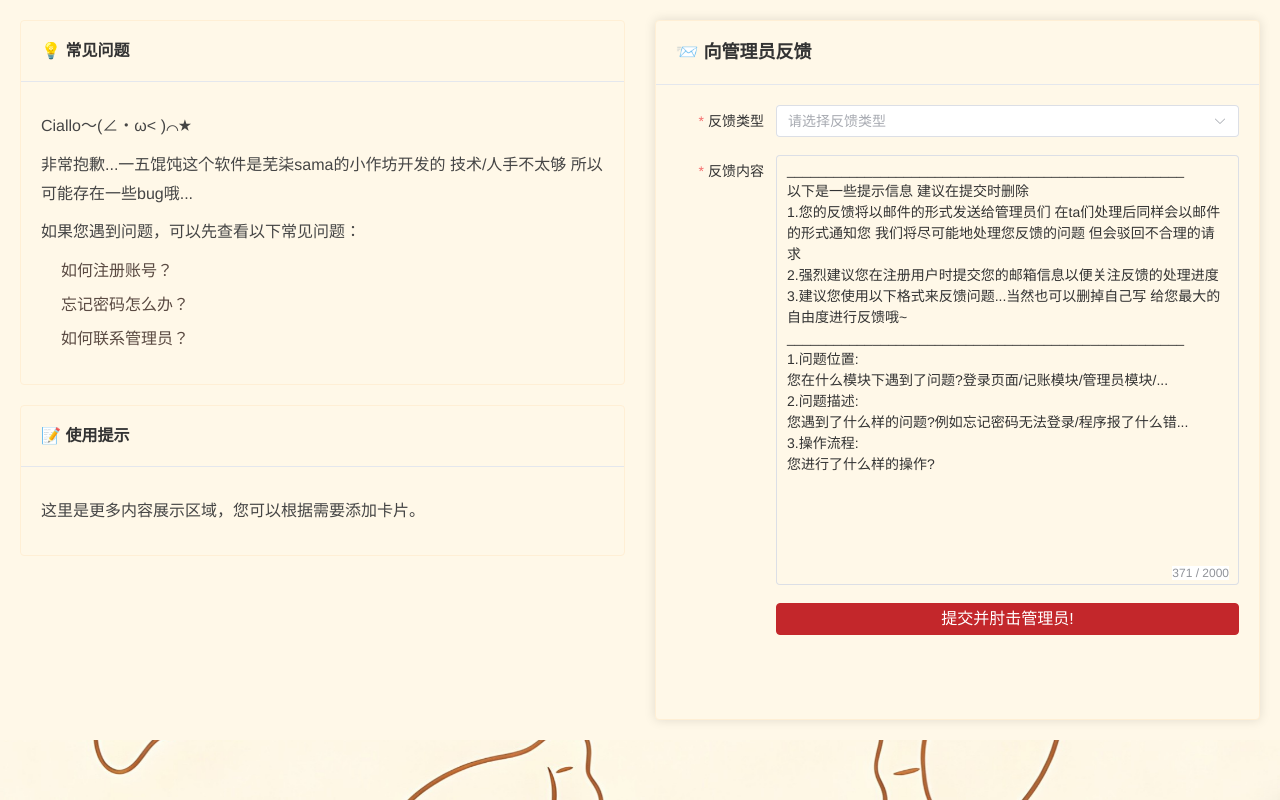
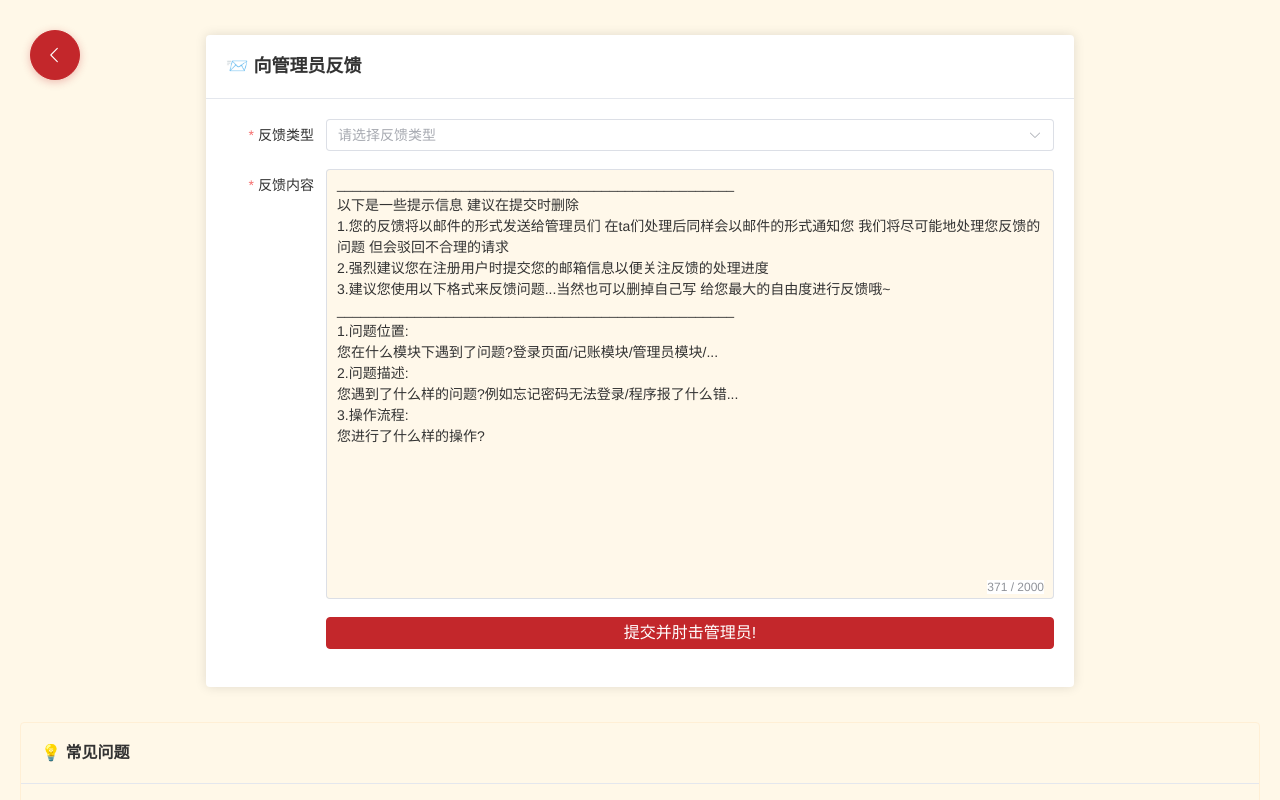
Before and after one commit to luofengwuqi/Hundun-Bone, a Vue app in the folder front-end/hundun-front/: page /help in a window 1280 px wide. Built offline with nearby package versions, Linux system fonts and the light colour scheme.

Commit message:
fix(前端):用户端首页头部 help页面样式重构

```diff
--- a/front-end/hundun-front/src/router/index.js
+++ b/front-end/hundun-front/src/router/index.js
@@ -13,7 +13,7 @@ const router = createRouter({
       path:'/user',
       component:()=>import('@/views/user/UserHome.vue'),
       children:[
-        { path:'/user/info', component:()=>import('@/views/user/component/Info/Info.vue')},
+        { path:'info', component:()=>import('@/views/user/component/Info/Info.vue')},
       ]
     },
   ],
--- a/front-end/hundun-front/src/views/help/Help.vue
+++ b/front-end/hundun-front/src/views/help/Help.vue
@@ -2,6 +2,26 @@
 import { ref } from 'vue'
 import { ElMessage } from 'element-plus'
 import { addFeedbackAPI } from '@/api/feedback.js'
+import router from '@/router/index.js'
+import { ArrowLeft } from '@element-plus/icons-vue'
+import { useUserStore } from '@/stores/user.js'
+
+const userStore = useUserStore()
+
+const goBack = () => {
+  const status = Number(userStore.userInfo.status)
+  if(isNaN(status) || status === undefined){
+    router.replace('/login')
+  }
+  else if(status >= 2){
+    router.replace('/admin')
+  }
+  else if(status < 2 && status > 0){
+    router.replace('/user')
+  }else{
+    router.replace('/login')
+  }
+}
 const defaultContent = `___________________________________________________
 以下是一些提示信息 建议在提交时删除
 1.您的反馈将以邮件的形式发送给管理员们 在ta们处理后同样会以邮件的形式通知您 我们将尽可能地处理您反馈的问题 但会驳回不合理的请求
@@ -40,7 +60,6 @@ const submitFeedback = async () => {
     return
   }
   await addFeedbackAPI(feedbackForm.value.type,feedbackForm.value.content)
-  console.log('提交反馈:', feedbackForm.value)
   ElMessage.success('我已收到!')
 
   // 重置表单
@@ -53,43 +72,17 @@ const submitFeedback = async () => {
 
 <template>
   <div class="help-container">
-    <!-- 左侧：可滚动的卡片区域 -->
-    <div class="left-panel">
-      <div class="cards-wrapper">
-        <el-card class="info-card" shadow="hover">
-          <template #header>
-            <div class="card-header">
-              <span>💡 常见问题</span>
-            </div>
-          </template>
-          <div class="card-content">
-            <p>Ciallo～(∠・ω&lt; )⌒★</p>
-            <p>非常抱歉...一五馄饨这个软件是芜柒sama的小作坊开发的 技术/人手不太够 所以可能存在一些bug哦...</p>
-            <p>如果您遇到问题，可以先查看以下常见问题：</p>
-            <ul>
-              <li>如何注册账号？</li>
-              <li>忘记密码怎么办？</li>
-              <li>如何联系管理员？</li>
-            </ul>
-          </div>
-        </el-card>
+    <!-- 返回按钮 -->
+    <el-button
+      class="back-button"
+      circle
+      @click="goBack"
+    >
+      <el-icon><ArrowLeft /></el-icon>
+    </el-button>
 
-        <!-- 这里可以添加更多卡片 -->
-        <el-card class="info-card" shadow="hover">
-          <template #header>
-            <div class="card-header">
-              <span>📝 使用提示</span>
-            </div>
-          </template>
-          <div class="card-content">
-            <p>这里是更多内容展示区域，您可以根据需要添加卡片。</p>
-          </div>
-        </el-card>
-      </div>
-    </div>
-
-    <!-- 右侧：固定不滚动的表单区域 -->
-    <div class="right-panel">
+    <!-- 上部：反馈表单区域 -->
+    <div class="form-section">
       <el-card class="feedback-form-card">
         <template #header>
           <div class="form-header">
@@ -132,23 +125,88 @@ const submitFeedback = async () => {
         </el-form>
       </el-card>
     </div>
+
+    <!-- 下部：信息卡片区域 -->
+    <div class="info-section">
+      <div class="cards-wrapper">
+        <el-card class="info-card" shadow="hover">
+          <template #header>
+            <div class="card-header">
+              <span>💡 常见问题</span>
+            </div>
+          </template>
+          <div class="card-content">
+            <p>Ciallo～(∠・ω&lt; )⌒★</p>
+            <p>非常抱歉...一五馄饨这个软件是芜柒sama的小作坊开发的 技术/人手不太够 所以可能存在一些bug哦...</p>
+            <p>如果您遇到问题，可以先查看以下常见问题：</p>
+            <ul>
+              <li>如何注册账号？</li>
+              <li>忘记密码怎么办？</li>
+              <li>如何联系管理员？</li>
+            </ul>
+          </div>
+        </el-card>
+
+        <!-- 这里可以添加更多卡片 -->
+        <el-card class="info-card" shadow="hover">
+          <template #header>
+            <div class="card-header">
+              <span>📝 使用提示</span>
+            </div>
+          </template>
+          <div class="card-content">
+            <p>这里是更多内容展示区域，您可以根据需要添加卡片。</p>
+          </div>
+        </el-card>
+      </div>
+    </div>
   </div>
 </template>
 
 <style scoped>
 .help-container {
+  position: fixed;
+  top: 0;
+  left: 0;
+  right: 0;
+  bottom: 0;
   display: flex;
-  height: calc(100vh - 60px);
-  gap: 20px;
+  flex-direction: column;
   padding: 20px;
   background-color: #FFF8E8;
+  overflow-y: auto;
+  z-index: 1;
 }
 
-/* 左侧面板 - 可滚动 */
-.left-panel {
-  flex: 1;
-  overflow-y: auto;
-  padding-right: 10px;
+/* 返回按钮 */
+.back-button {
+  position: fixed;
+  top: 30px;
+  left: 30px;
+  width: 50px;
+  height: 50px;
+  background-color: #C3272B;
+  border-color: #C3272B;
+  z-index: 10;
+  box-shadow: 0 2px 8px rgba(195, 39, 43, 0.3);
+}
+
+.back-button:hover {
+  background-color: #D64A4F;
+  border-color: #D64A4F;
+  transform: scale(1.05);
+}
+
+.back-button :deep(.el-icon) {
+  color: white;
+  font-size: 20px;
+}
+
+/* 下部：信息卡片区域 */
+.info-section {
+  order: 2;
+  width: 100%;
+  margin-top: 20px;
 }
 
 .cards-wrapper {
@@ -187,17 +245,22 @@ const submitFeedback = async () => {
   color: #5A4A42;
 }
 
-/* 右侧面板 - 不可滚动 */
-.right-panel {
-  flex: 1;
+/* 上部：反馈表单区域 */
+.form-section {
+  order: 1;
+  width: 70%;
+  max-width: 900px;
+  margin: 15px auto;
   display: flex;
   flex-direction: column;
 }
 
 .feedback-form-card {
-  height: 100%;
-  background-color: #FFF8E8;
-  border: 1px solid #FFEFD5;
+  width: 100%;
+  background-size: cover;
+  background-position: center;
+  background-repeat: no-repeat;
+  border: none;
   display: flex;
   flex-direction: column;
 }
@@ -229,21 +292,39 @@ const submitFeedback = async () => {
 }
 
 /* 自定义滚动条样式 */
-.left-panel::-webkit-scrollbar {
+.help-container::-webkit-scrollbar {
   width: 8px;
 }
 
-.left-panel::-webkit-scrollbar-track {
+.help-container::-webkit-scrollbar-track {
   background: #FFEFD5;
   border-radius: 4px;
 }
 
-.left-panel::-webkit-scrollbar-thumb {
+.help-container::-webkit-scrollbar-thumb {
   background: #AAA;
   border-radius: 4px;
 }
 
-.left-panel::-webkit-scrollbar-thumb:hover {
+.help-container::-webkit-scrollbar-thumb:hover {
+  background: #666;
+}
+
+.info-section::-webkit-scrollbar {
+  width: 8px;
+}
+
+.info-section::-webkit-scrollbar-track {
+  background: #FFEFD5;
+  border-radius: 4px;
+}
+
+.info-section::-webkit-scrollbar-thumb {
+  background: #AAA;
+  border-radius: 4px;
+}
+
+.info-section::-webkit-scrollbar-thumb:hover {
   background: #666;
 }
 
@@ -254,7 +335,7 @@ const submitFeedback = async () => {
 }
 
 :deep(.el-textarea__inner) {
-  background-color: #FFF8E8;
+  background-color: rgba(255, 248, 232, 0.9);
   border-color: #FFEFD5;
   color: #333333;
   resize: none;
@@ -265,7 +346,7 @@ const submitFeedback = async () => {
 }
 
 :deep(.el-select .el-input__wrapper) {
-  background-color: #FFF8E8;
+  background-color: rgba(255, 248, 232, 0.9);
   border-color: #FFEFD5;
 }
 
--- a/front-end/hundun-front/src/views/user/UserHome.vue
+++ b/front-end/hundun-front/src/views/user/UserHome.vue
@@ -9,7 +9,7 @@ import HundunHeader from '@/views/user/component/common/HundunHeader.vue'
       <HundunHeader></HundunHeader>
     </div>
     <div class="main">
-      <router-view v-slot="{ Component }">
+      <router-view v-slot="{ Component }" :key="$route.fullPath">
         <transition name="fade" mode="out-in">
           <component :is="Component" />
         </transition>
--- a/front-end/hundun-front/src/views/user/component/common/HundunHeader.vue
+++ b/front-end/hundun-front/src/views/user/component/common/HundunHeader.vue
@@ -25,12 +25,30 @@ const handleCommand =  async (command) => {
     await logout()
   }
 }
+
+const list=[
+  { id: 1, name:'首页' ,to:'/user'},
+  { id: 2, name:'帮助' ,to:'/help'},
+]
+const handleRouter = (to)=>{
+  if (to) {
+    router.replace(to)
+  }
+}
 </script>
 
 <template>
   <div class="header" >
     <div class="logo-box" @click="router.push('/user')">
       <img src="@/assets/img/common/biglogo.png" alt="Logo">
+    </div>
+    <div class="main">
+      <ul>
+        <li v-for="(item) in list"
+          @click="handleRouter(item.to)">
+          <span>{{item.name}}</span>
+        </li>
+      </ul>
     </div>
     <el-dropdown v-if="userStore.userInfo" @command="handleCommand" trigger="hover">
       <div class="user-box">
@@ -102,6 +120,28 @@ const handleCommand =  async (command) => {
         -ms-user-select: none;
       }
     }
+    .main{
+      ul{
+        display: flex;
+        flex-direction: row;
+        justify-content: center;
+
+        height: 80px;
+        line-height: 80px;
+        //禁止用户选择
+        user-select: none;
+        -webkit-user-select: none;
+        -moz-user-select: none;
+        -ms-user-select: none;
+        li{
+          margin: 0 20px;
+          &:hover{
+            color: #C3272B;
+          }
+        }
+
+      }
+    }
 
     // 移除 el-dropdown 的默认边框
     :deep(.el-dropdown) {
```
Also changed, not shown: front-end/hundun-front/src/assets/img/help/inputpic.png (added).
